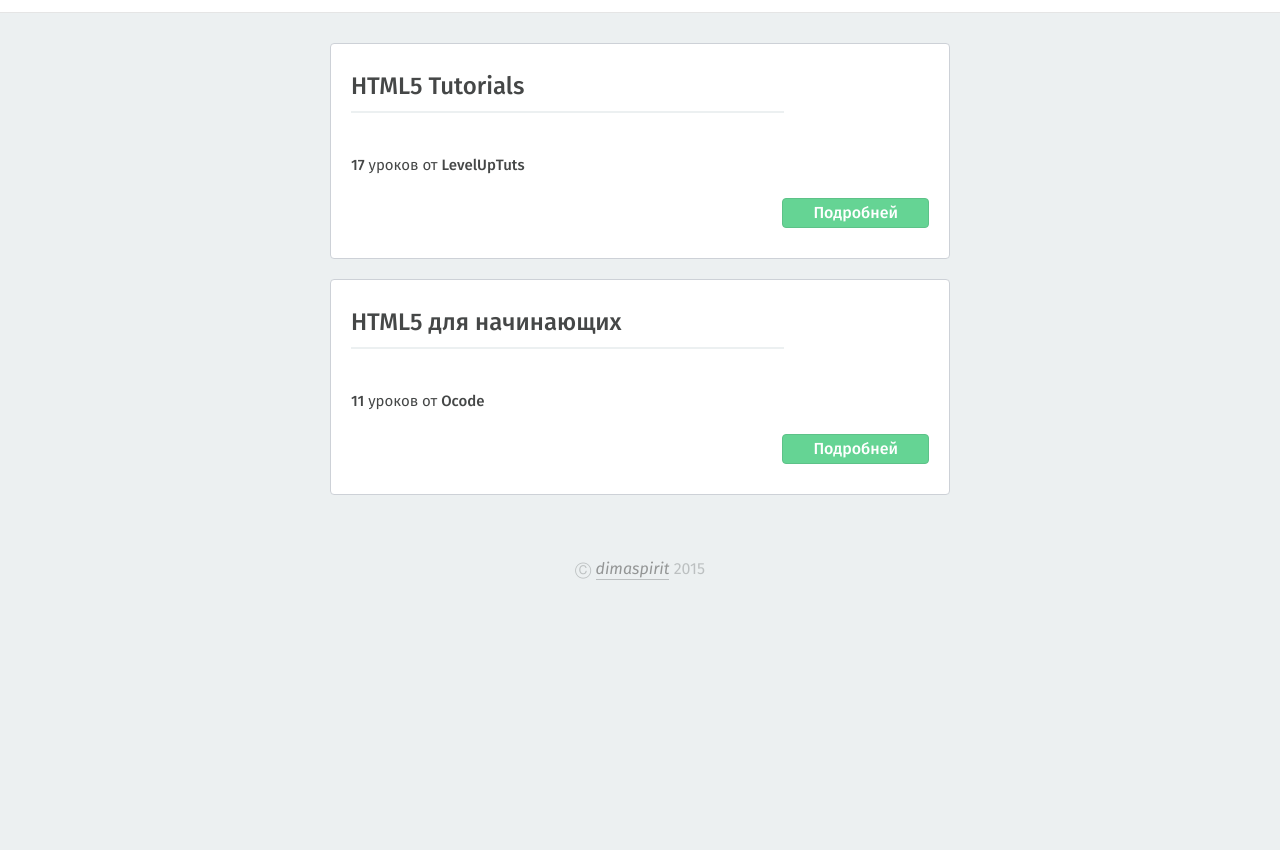
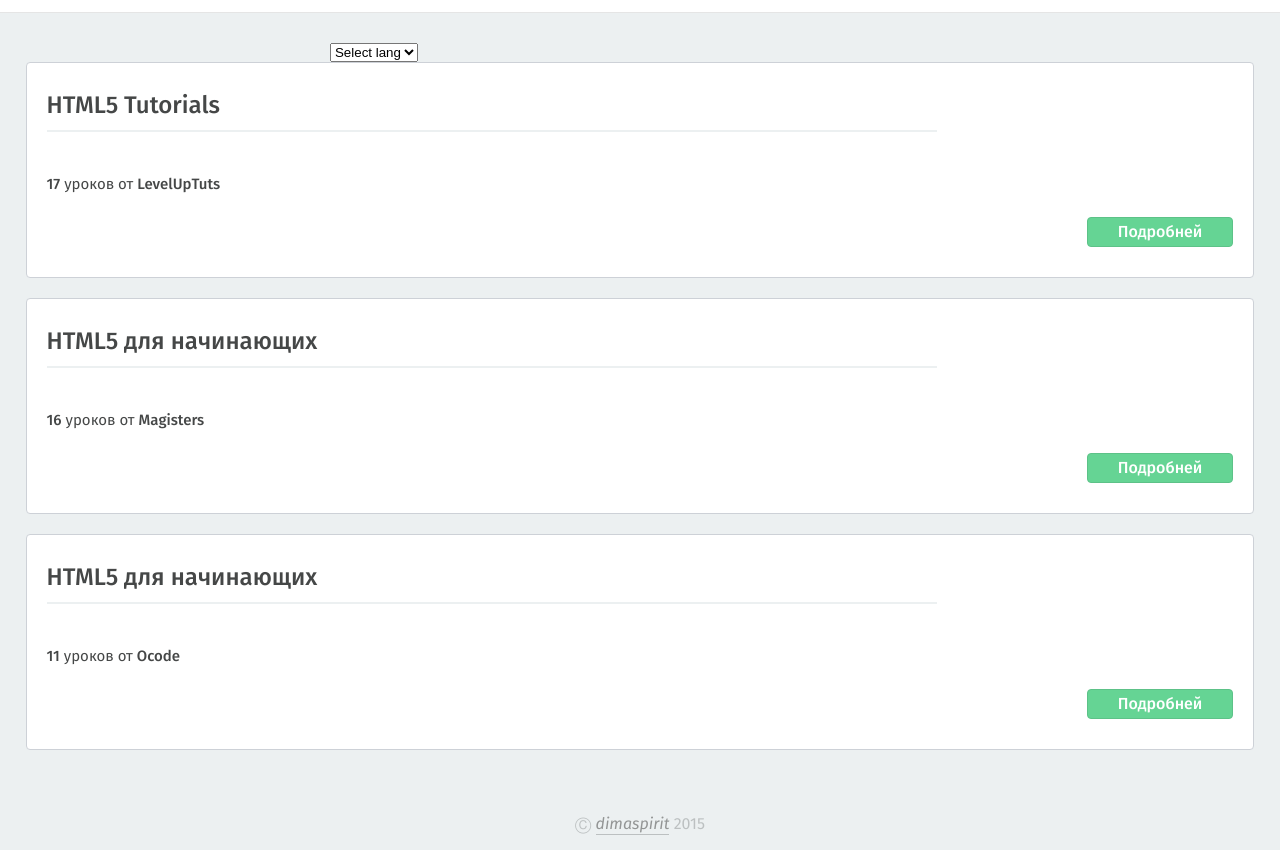
Before and after one commit to IegorKozakov/learnyourself, a website: page index.html in a window 1280 px wide. Shown: the part 59-909 px from the top of the page. Before the commit the page ends 800 px from the top, so only its background shows below. Drawn offline with Linux system fonts and the light colour scheme.

Commit message:
try make filter

```diff
--- a/data/courses.json
+++ b/data/courses.json
@@ -201,7 +201,7 @@
         ]
     },
     {
-        "id": 2,
+        "id": 3,
         "title": "HTML5 для начинающих",
         "tags": ["HTML", "HTML5", "CSS", "CSS3"],
         "lang": "ru",
--- a/dest/css/styles.css
+++ b/dest/css/styles.css
@@ -123,6 +123,7 @@ section {
 body {
   font-family: 'Fira Sans', sans-serif;
   line-height: 1;
+  overflow-y: scroll;
 }
 
 ol,
--- a/dest/js/app.js
+++ b/dest/js/app.js
@@ -167,14 +167,23 @@
      * View of list of courses
      */
     LY.Views.CoursesPreview = Backbone.View.extend({
-        className: 'courses_preview',
+        tpl: LY.Helpers.getTpl('courses_preview'),
+        events: {
+            'change #opt': 'selectList'
+        },
+
         render: function(){
+            this.$el.append(this.tpl());
+
             this.collection.each( this.renderCourse, this);
             return this;
         },
         renderCourse: function(course) {
             var coursePreview = new LY.Views.CoursePreview({ model: course});
             this.$el.append(coursePreview.render().el);
+        },
+        selectList: function() {
+            console.log('asd');
         }
     });
 
--- a/src/css/common.css
+++ b/src/css/common.css
@@ -43,6 +43,7 @@ footer, header, hgroup, menu, nav, section {
 body {
     font-family: 'Fira Sans', sans-serif;
     line-height: 1;
+    overflow-y: scroll;
 }
 
 ol, ul {
--- /dev/null
+++ b/src/tpl/courses_preview.html
@@ -0,0 +1,7 @@
+<div class="courses_preview">
+    <select name="select1" id="opt">
+        <option disabled selected="selected">Select lang</option>
+        <option value="val1">val11</option>
+        <option value="val2">val22</option>
+    </select>
+</div>
```
Also changed, not shown: src/js/app/views.js (+10 -1 lines).
